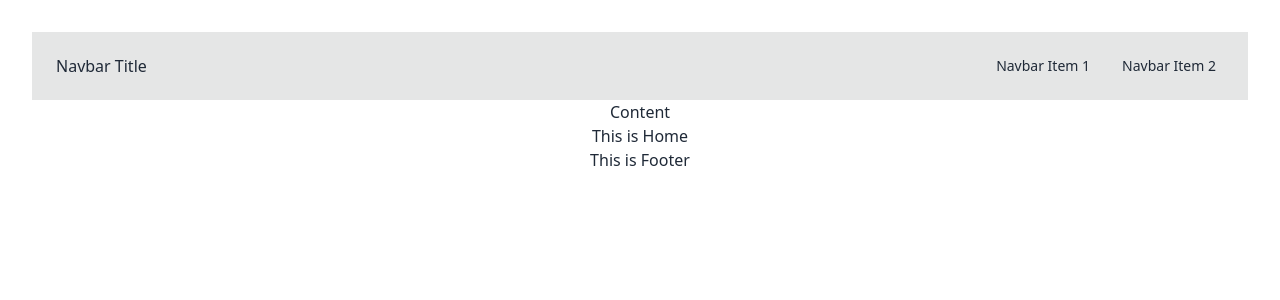
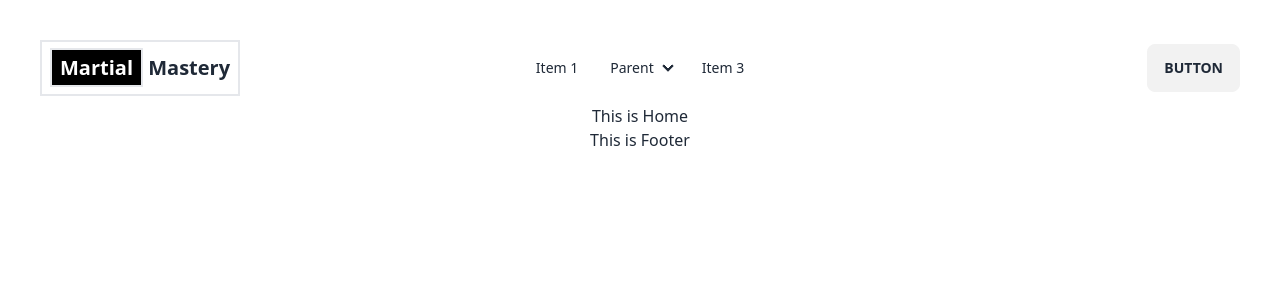
Before and after one commit to soheltech4/summer-camp-client, a React (Vite) app: page / in a window 1280 px wide. Shown: the top 300 px of the page. Built offline with nearby package versions, Linux system fonts and the light colour scheme.

Commit message:
add website name

```diff
--- a/src/Pages/Shared/Navbar.jsx
+++ b/src/Pages/Shared/Navbar.jsx
@@ -1,39 +1,50 @@
 import React from 'react';
+import { Link } from 'react-router-dom';
 
 const Navbar = () => {
+    const navBar =
+        <>
+
+        </>
     return (
         <div>
-            <div className="drawer">
-                <input id="my-drawer-3" type="checkbox" className="drawer-toggle" />
-                <div className="drawer-content flex flex-col">
-                    {/* Navbar */}
-                    <div className="w-full navbar bg-base-300">
-                        <div className="flex-none lg:hidden">
-                            <label htmlFor="my-drawer-3" className="btn btn-square btn-ghost">
-                                <svg xmlns="http://www.w3.org/2000/svg" fill="none" viewBox="0 0 24 24" className="inline-block w-6 h-6 stroke-current"><path strokeLinecap="round" strokeLinejoin="round" strokeWidth="2" d="M4 6h16M4 12h16M4 18h16"></path></svg>
-                            </label>
-                        </div>
-                        <div className="flex-1 px-2 mx-2">Navbar Title</div>
-                        <div className="flex-none hidden lg:block">
-                            <ul className="menu menu-horizontal">
-                                {/* Navbar menu content here */}
-                                <li><a>Navbar Item 1</a></li>
-                                <li><a>Navbar Item 2</a></li>
-                            </ul>
-                        </div>
+            <div className="navbar bg-base-100">
+                <div className="navbar-start">
+                    <div className="dropdown">
+                        <label tabIndex={0} className="btn btn-ghost lg:hidden">
+                            <svg xmlns="http://www.w3.org/2000/svg" className="h-5 w-5" fill="none" viewBox="0 0 24 24" stroke="currentColor"><path strokeLinecap="round" strokeLinejoin="round" strokeWidth="2" d="M4 6h16M4 12h8m-8 6h16" /></svg>
+                        </label>
+                        <ul tabIndex={0} className="menu menu-sm dropdown-content mt-3 p-2 shadow bg-base-100 rounded-box w-52">
+                            <li><a>Item 1</a></li>
+                            <li>
+                                <a>Parent</a>
+                                <ul className="p-2">
+                                    <li><a>Submenu 1</a></li>
+                                    <li><a>Submenu 2</a></li>
+                                </ul>
+                            </li>
+                            <li><a>Item 3</a></li>
+                        </ul>
                     </div>
-                    {/* Page content here */}
-                    Content
+                    <Link to="/" className="normal-case text-xl font-semibold border-2 py-3 px-2"><span className='border-2 py-1 px-2 bg-black text-white'>Martial</span> <span>Mastery</span></Link>
                 </div>
-                <div className="drawer-side">
-                    <label htmlFor="my-drawer-3" className="drawer-overlay"></label>
-                    <ul className="menu p-4 w-80 h-full bg-base-200">
-                        {/* Sidebar content here */}
-                        <li><a>Sidebar Item 1</a></li>
-                        <li><a>Sidebar Item 2</a></li>
-
+                <div className="navbar-center hidden lg:flex">
+                    <ul className="menu menu-horizontal px-1">
+                        <li><a>Item 1</a></li>
+                        <li tabIndex={0}>
+                            <details>
+                                <summary>Parent</summary>
+                                <ul className="p-2">
+                                    <li><a>Submenu 1</a></li>
+                                    <li><a>Submenu 2</a></li>
+                                </ul>
+                            </details>
+                        </li>
+                        <li><a>Item 3</a></li>
                     </ul>
-
+                </div>
+                <div className="navbar-end">
+                    <a className="btn">Button</a>
                 </div>
             </div>
         </div>
```
